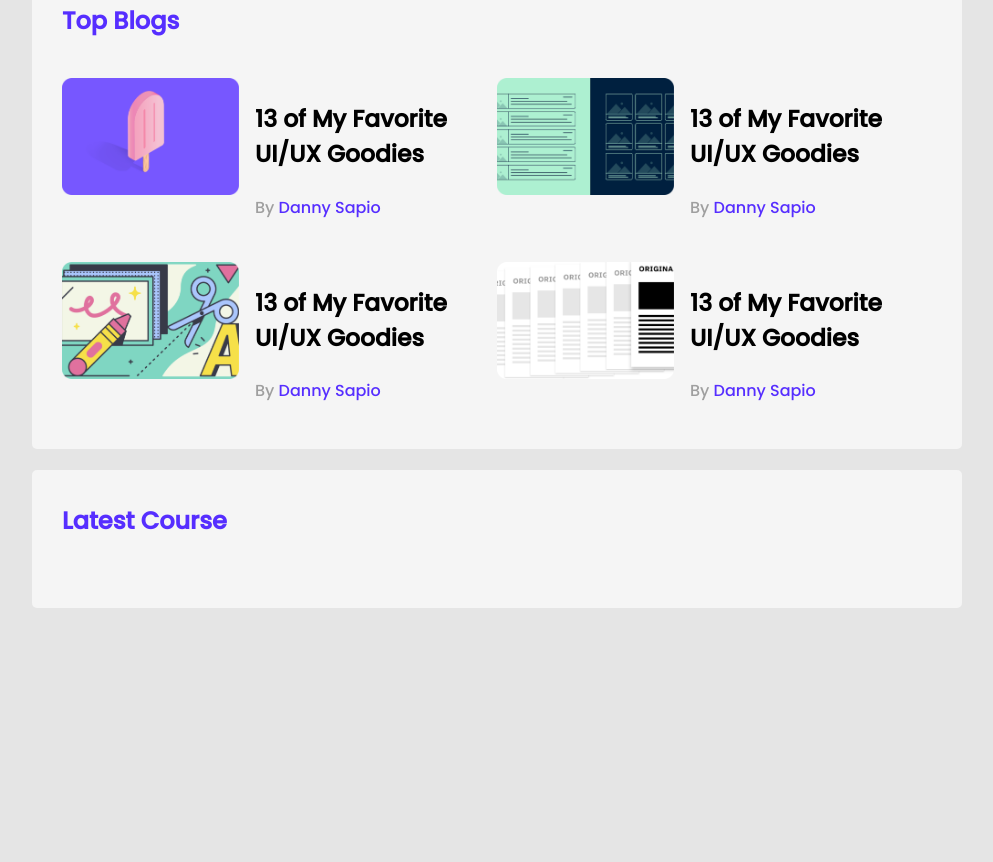
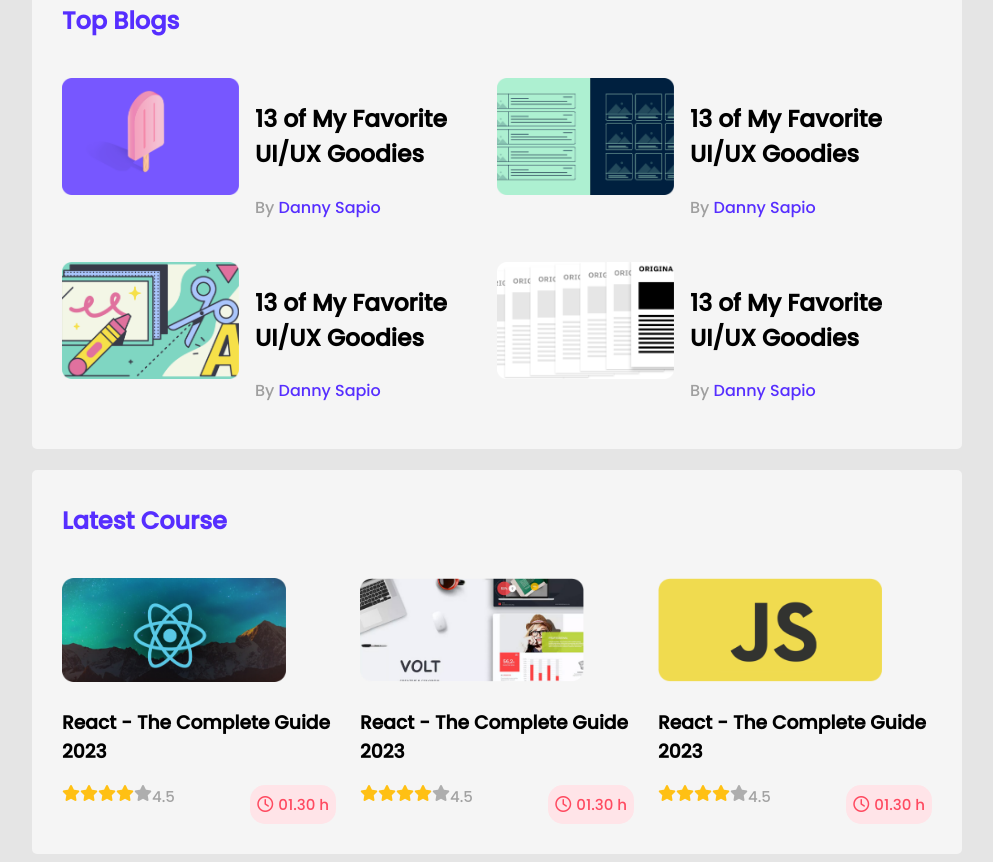
Before and after one commit to aro-arko/leader-board-css3, a plain HTML site: page index.html in a window 1280 px wide. Shown: the part 343-1205 px from the top of the page, without its empty margins (143-1136 px from the left). Before the commit the page ends 959 px from the top, so only its background shows below. Drawn offline with Linux system fonts and the light colour scheme.

Commit message:
latest-course added

```diff
--- a/Styles/style.css
+++ b/Styles/style.css
@@ -80,3 +80,52 @@ hr{
     color: #562EFF;
     text-decoration: none;
 }
+
+/* --------------------
+    Latest Course Style
+    ----------------------*/
+.courses{
+    display: grid;
+    grid-template-columns: repeat(3, 1fr);
+    grid-column-gap: 24px;
+}
+.banner img{
+    width: 224px;
+    height: 104px;
+}
+.course-info{
+    display: flex;
+    justify-content: space-between;
+}
+.rating{
+    display: flex;
+}
+.fa-star.filled{
+    color: #FFC014;
+}
+.fa-star.empty{
+    color: #AEAEAE;
+}
+.rating span{
+    font-size: 15px;
+    color: #A2A2A2;
+    font-weight: 400;
+}
+.duration{
+    background: #FFE4E8;
+    padding: 7px;
+    border-radius: 15px;
+}
+.duration span{
+    font-size: 15px;
+    color: #FF4A60;
+}
+.fa-clock{
+    color: #FF4A60;
+    height: 17px;
+    width: 17px;
+}
+.duration-time p{
+    font-size: 15px;
+    font-weight: 600;
+}
--- a/index.html
+++ b/index.html
@@ -1,13 +1,17 @@
 <!DOCTYPE html>
 <html lang="en">
+
 <head>
     <meta charset="UTF-8">
     <meta http-equiv="X-UA-Compatible" content="IE=edge">
     <meta name="viewport" content="width=device-width, initial-scale=1.0">
     <title>Leader Board</title>
+    <!-- Font Awesome -->
+    <script src="https://kit.fontawesome.com/3099b6fe3b.js" crossorigin="anonymous"></script>
     <!-- Stylesheet -->
     <link rel="stylesheet" href="Styles/style.css">
 </head>
+
 <body>
     <!-- header start -->
     <header>
@@ -92,10 +96,79 @@
         </section>
         <!-- Latest Course -->
         <section class="container">
-            <div>
+            <div class="latest-course">
                 <h2 class="section-title">Latest Course</h2>
+                <div class="courses">
+                    <div class="course">
+                        <div class="banner">
+                            <img src="images/courses/course-1.png" alt="">
+                        </div>
+                        <div class="course-details">
+                            <h3>React - The Complete Guide 2023</h3>
+                            <div class="course-info">
+                                <div class="rating">
+                                    <i class="fa-solid fa-star filled"></i>
+                                    <i class="fa-solid fa-star filled"></i>
+                                    <i class="fa-solid fa-star filled"></i>
+                                    <i class="fa-solid fa-star filled"></i>
+                                    <i class="fa-solid fa-star empty"></i>
+                                    <span class="">4.5</span>
+                                </div>
+                                <div class="duration">
+                                    <i class="fa-regular fa-clock"></i>
+                                    <span>01.30 h</span>
+                                </div>
+                            </div>
+                        </div>
+                    </div>
+                    <div class="course">
+                        <div class="banner">
+                            <img src="images/courses/course-2.png" alt="">
+                        </div>
+                        <div class="course-details">
+                            <h3>React - The Complete Guide 2023</h3>
+                            <div class="course-info">
+                                <div class="rating">
+                                    <i class="fa-solid fa-star filled"></i>
+                                    <i class="fa-solid fa-star filled"></i>
+                                    <i class="fa-solid fa-star filled"></i>
+                                    <i class="fa-solid fa-star filled"></i>
+                                    <i class="fa-solid fa-star empty"></i>
+                                    <span class="">4.5</span>
+                                </div>
+                                <div class="duration">
+                                    <i class="fa-regular fa-clock"></i>
+                                    <span>01.30 h</span>
+                                </div>
+                            </div>
+                        </div>
+                    </div>
+                    <div class="course">
+                        <div class="banner">
+                            <img src="images/courses/course-3.png" alt="">
+                        </div>
+                        <div class="course-details">
+                            <h3>React - The Complete Guide 2023</h3>
+                            <div class="course-info">
+                                <div class="rating">
+                                    <i class="fa-solid fa-star filled"></i>
+                                    <i class="fa-solid fa-star filled"></i>
+                                    <i class="fa-solid fa-star filled"></i>
+                                    <i class="fa-solid fa-star filled"></i>
+                                    <i class="fa-solid fa-star empty"></i>
+                                    <span class="">4.5</span>
+                                </div>
+                                <div class="duration">
+                                    <i class="fa-regular fa-clock"></i>
+                                    <span class="course-time">01.30 h</span>
+                                </div>
+                            </div>
+                        </div>
+                    </div>
+                </div>
             </div>
         </section>
     </main>
 </body>
+
 </html>
```
